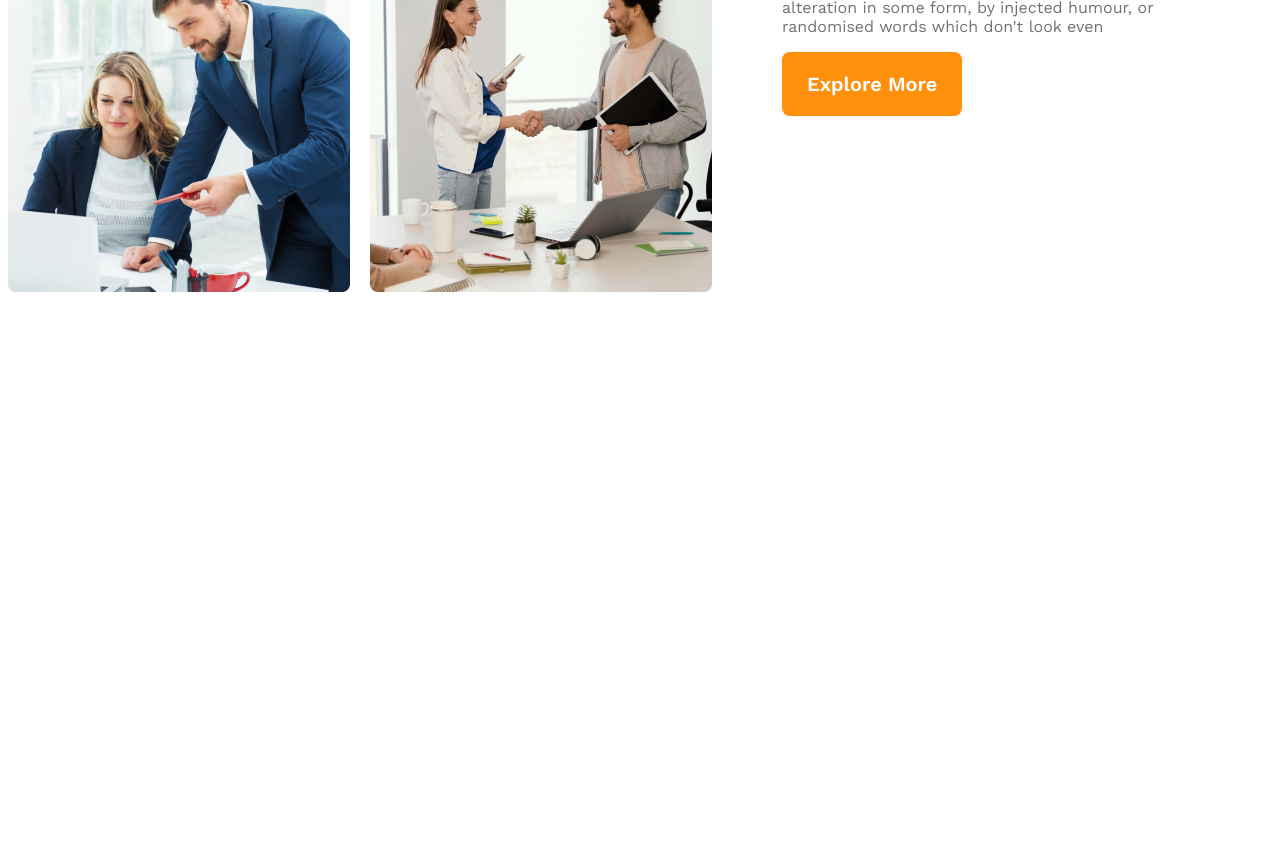
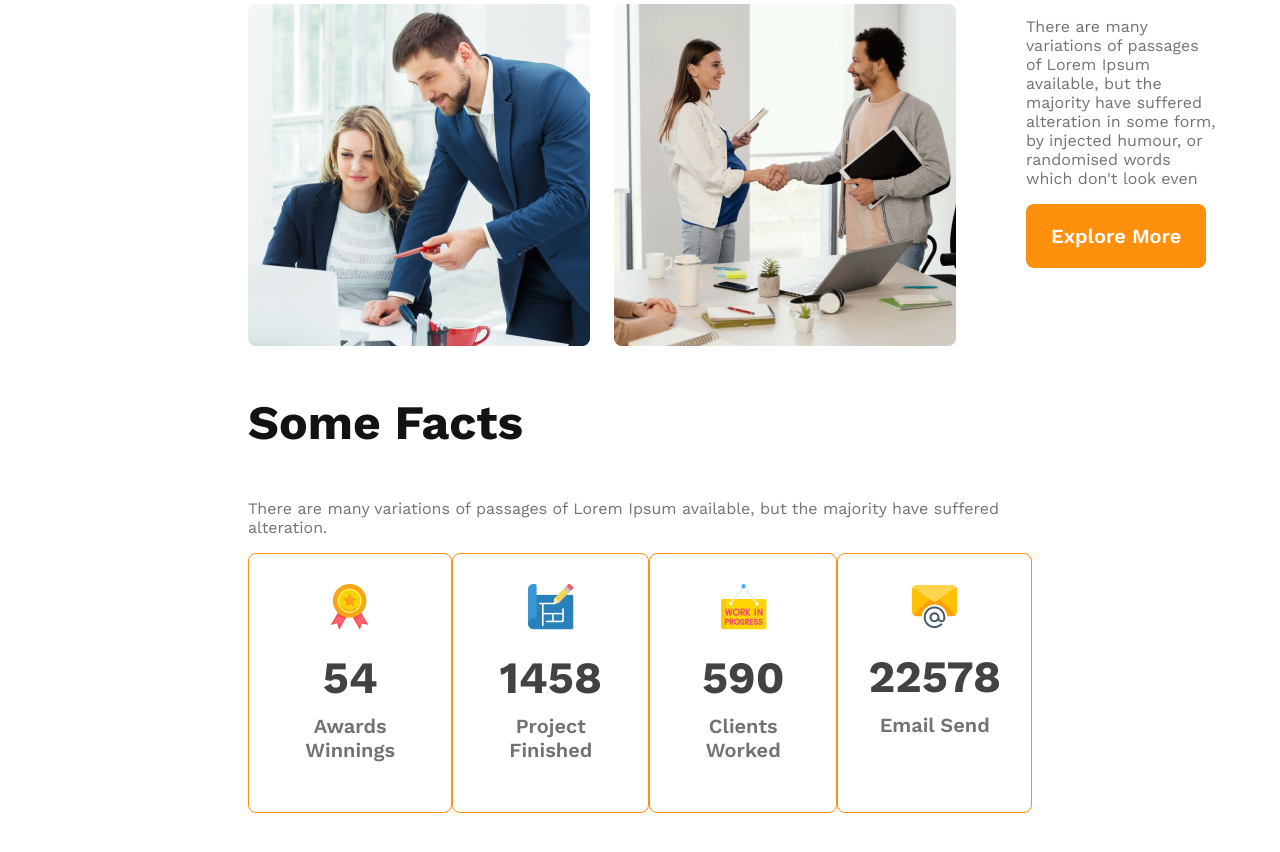
Before and after one commit to KhushnurAnjum26/g3-architect-website, a plain HTML site: page index.html in a window 1280 px wide. Shown: the part 1455-2307 px from the top of the page. Before the commit the page ends 1755 px from the top, so only its background shows below. Drawn offline with nearby package versions, Linux system fonts and the light colour scheme.

Commit message:
facts added

```diff
--- a/index.html
+++ b/index.html
@@ -11,7 +11,7 @@
 <body>
     <header>
         <nav>
-            <h3 class="nav-title">G3 Architects</h3>
+            <h3 class="section-title">G3 Architects</h3>
             <ul>
                 <li><a href="">Home</a></li>
                 <li><a href="">About</a></li>
@@ -41,14 +41,45 @@
 
             </div>
             <div class="teams-content">
-                <h3 class="teams-title"><span class="quick-list">Quick list</span><span> of Our</span> <span class="text-features">Features</span></h3>
+                <h3 class="teams-title"><span class="quick-list">Quick list</span><span> of Our</span> <span
+                        class="text-features">Features</span></h3>
                 <p class="text-color-gray">There are many variations of passages of Lorem Ipsum available, but the
                     majority have suffered alteration in some form, by injected humour, or randomised words which don't
                     look even</p>
                 <button class="btn-primary">Explore More</button>
             </div>
         </section>
+        <section class="features">
 
+        </section>
+        <section class="facts">
+            <h3 class="section-title">Some Facts</h3>
+            <p class="text-color-gray">There are many variations of passages of Lorem Ipsum available, but the majority
+                have suffered
+                alteration.</p>
+             <div class="facts-card-container">
+              <div class="card">
+                <img src="images/icons/ribon.png" alt="">
+                <h2 class="card-stats">54</h2>
+                <p class="card-title">Awards Winnings</p>
+              </div>
+              <div class="card">
+                <img src="images/icons/projects.png" alt="">
+                <h2 class="card-stats">1458</h2>
+                <p class="card-title">Project Finished</p>
+              </div>
+              <div class="card">
+                <img src="images/icons/customers.png" alt="">
+                <h2 class="card-stats">590</h2>
+                <p class="card-title">Clients Worked</p>
+              </div>
+              <div class="card">
+                <img src="images/icons/email.png" alt="">
+                <h2 class="card-stats">22578</h2>
+                <p class="card-title">Email Send</p>
+              </div>
+            </div>
+        </section>
     </main>
     <footer>
 
--- a/styles/architect.css
+++ b/styles/architect.css
@@ -16,10 +16,18 @@
     border: none;
 
 }
-.text-color-gray{
+
+.text-color-gray {
     color: #727272;
     font-size: 1rem;
     font-weight: 400px;
+}
+
+.section-title {
+    color: #131313;
+    font-size: 3rem;
+    font-weight: 700;
+
 }
 
 /* header styles */
@@ -35,12 +43,7 @@ nav {
 
 }
 
-.nav-title {
-    color: #131313;
-    font-size: 3rem;
-    font-weight: 700;
 
-}
 
 nav>ul {
     display: flex;
@@ -77,65 +80,111 @@ nav li a {
 
 
 
-.banner img{
+.banner img {
     margin-top: 20px;
     width: 100%;
 }
 
 /* main styles */
-main{
+main {
     max-width: 1440px;
     margin: 0 auto;
+    padding: 50px 240px;
+
 }
-.teams-container{
+
+.teams-container {
     display: flex;
     align-items: center;
 }
-.teams-img-container{
+
+.teams-img-container {
     display: grid;
-    grid-template-columns: repeat(2,1fr);
-    gap: 1.25rem;
+    grid-template-columns: repeat(2, 1fr);
+    gap: 1.5rem;
 }
-.teams-content{
+
+.teams-content {
     padding-left: 70px;
     padding-right: 70px;
 }
-.teams-title{
+
+.teams-title {
     font-size: 2.8rem;
 }
-.teams-title .quick-list{
-    color:#727272 ;
+
+.teams-title .quick-list {
+    color: #727272;
     font-weight: 500;
 
 }
-.teams-title .text-features{
+
+.teams-title .text-features {
     color: #FF900E;
     font-weight: 700;
 }
+
+/* facts-container */
+
+.facts-card-container{
+    display: flex;
+    justify-content: space-around;
+
+}
+
+.facts-card-container .card {
+    border-radius: 8px;
+    border: 1px solid #FF900E;
+    text-align: center;
+    font-size: 2.8rem;
+    padding: 30px;
+
+
+}
+.facts-card-container .card-stats{
+    color: #424242;
+    font-size: 2.8rem;
+    margin-top: 10px;
+    margin-bottom: 10px;
+}
+.facts-card-container .card-title{
+    font-weight: 600;
+    font-size: 1.25rem;
+   color: #727272;
+   margin-top: 5px;
+}
+
+
+
 /* responsive media queries */
 /* mobile devices */
 @media screen and (max-width:576px) {
-    header{
+    header {
         padding: 20px;
     }
-    nav ,
-    .teams-container{
+
+    nav,
+    .teams-container {
         flex-direction: column;
     }
-    .teams-img-container{
+
+    .teams-img-container {
         grid-template-columns: 1fr;
     }
 }
 
 /* tablet */
 @media screen and (min-width:576px) and (max-width:960px) {
-    header{
+    header {
         padding: 50px;
     }
-    nav , .teams-container{
+
+    nav,
+    .teams-container {
         flex-direction: column;
     }
-    .teams-content{
+
+    .teams-content {
         padding-left: 20px;
         padding-right: 20px;
     }
```
